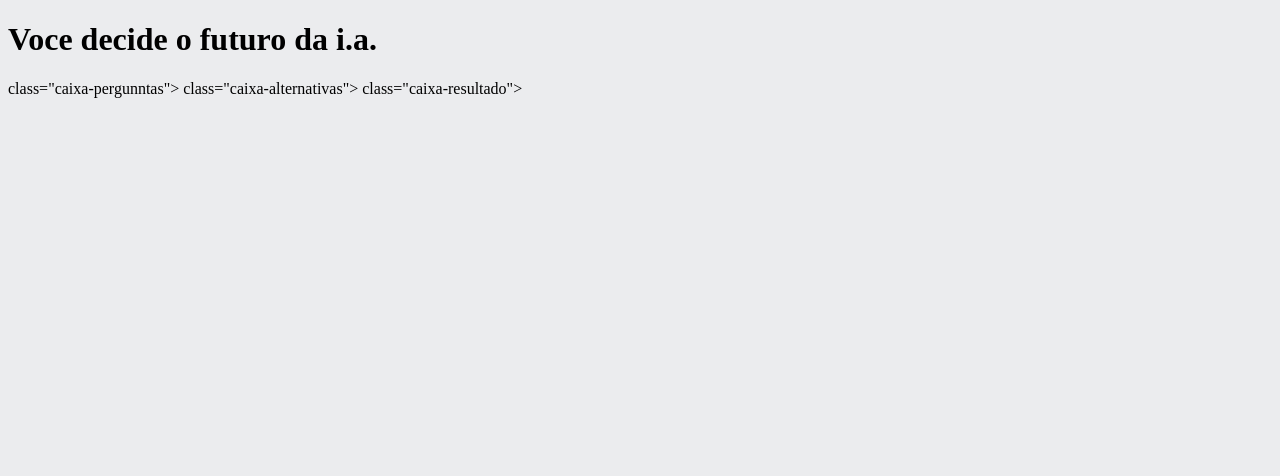
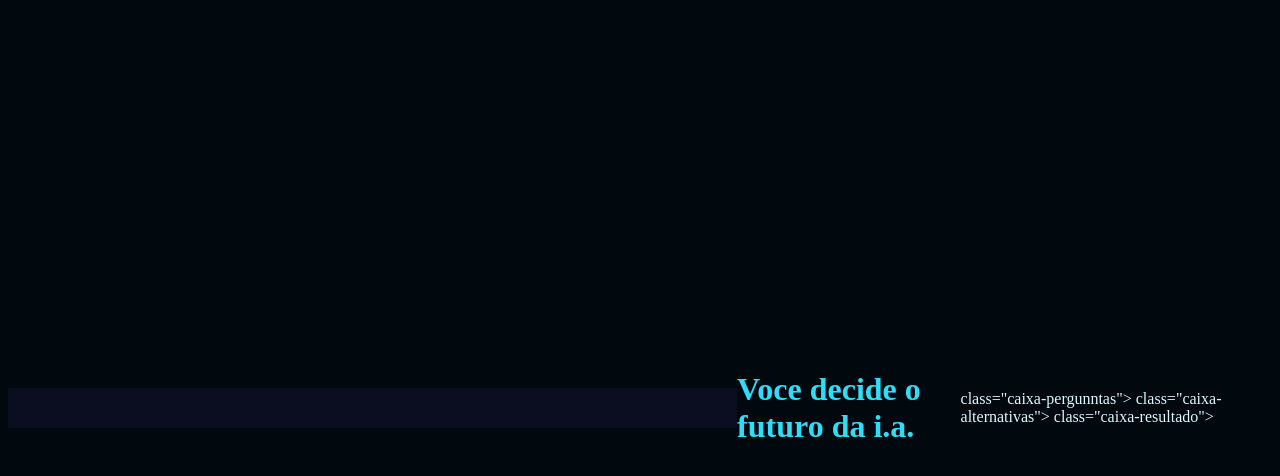
Before and after one commit to pholiveir/missao-ia, a plain HTML site: page index.html in a window 1280 px wide. Drawn offline with Linux system fonts and the light colour scheme.

Commit message:
Update style.css

```diff
--- a/style.css
+++ b/style.css
@@ -1,26 +1,27 @@
-@import url("styles/header.css");
-@import url("styles/banner.css");
-@import url("styles/carrossel.css");
-@import url("styles/topicos.css");
-@import url(styles/contato.css");
-@import url("styles/rodapé.css");
-
 :root {
-    --cor-de-fundo: #EBECEE;
-    --branco: #FFFFFF;
-    --laranja: #EB9BOO;
-    --azul-degrade: linear-gradient(97 .54deg, #002F52 35.49%, #326589 165.37%);
-    --fonte-principal: "Poppins";
-    --azul: #002F52;
-    --fonte-secundario: "Josefin Sans";
-    --preto: #000000;
-    --cinza: #474646;
-    --cinza-claro: #858585;
+  --cor-fundo: #01080E;
+  --cor-principal: #0B0D20 ;
+  --cor-secundaria: #212333;
+  --cor-destaque: #2BDEFD;
+  --cor-texto: #D7F9FF;
 }
 
 body {
-  background-color: var(--cor-de-fundo);
-  font-family: var(--fonte-principal);
-  font-size: 16px;
-  font-weight: 400;
+  background-color: var(--cor-fundo);
+  color: var(--cor-texto);
+  display: flex;
+  justify-content: center;
+  align-items: center;
+  min-height: 100vh;
 }
+
+.caixa-principal{
+  background-color: var(--cor-principal);
+  width: 90%;
+  text-align: center;
+  padding: 20px;
+}
+
+h1{
+ color: var(--cor-destaque);
+}
```
